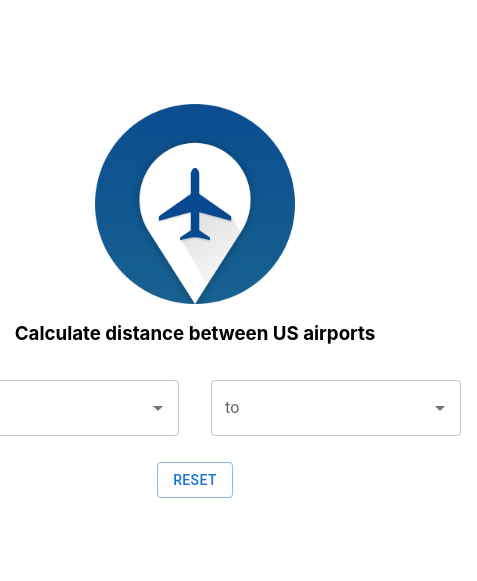
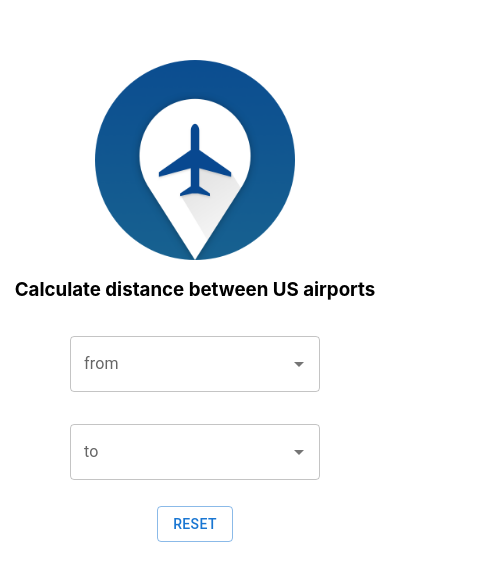
Before and after one commit to NoelBq/airportsDistanceUS, a React (Create React App) app: page / in a window 390 px wide. Shown: the part 121-702 px from the top of the page, 477 px wide, since content can reach past the window. Built offline with nearby package versions, Linux system fonts and the light colour scheme.

Commit message:
removes extra imports

```diff
--- a/src/components/inputsContainer/Input.tsx
+++ b/src/components/inputsContainer/Input.tsx
@@ -11,8 +11,8 @@ function Input({airports, label, handleCalculateDistance}:any) {
   return (
     <Stack spacing={2} width="250px" margin={2}>
         <Autocomplete
+            isOptionEqualToValue={(option, value) => option.name === value.name}
              sx={{ width: 250 }}
-
             options={airports}
             filterOptions={filterOptions}
             onChange={(e:any, value:any) => {
--- a/src/components/inputsContainer/InputsContainer.tsx
+++ b/src/components/inputsContainer/InputsContainer.tsx
@@ -1,9 +1,15 @@
-import React, { useState } from 'react'
 import Input from './Input'
 import './styles.css'
 
+type Props = {
+    distanceprop: number;
+    airports: string[];
+    handleCalculateDistance: (value: Object, label: string) => void
+}
 
-const InputsContainer = (props: any) => {
+const InputsContainer = (props: Props) => {
+
+
 
     return (
         <div className='container'>
@@ -12,7 +18,7 @@ const InputsContainer = (props: any) => {
                 <Input handleCalculateDistance={props.handleCalculateDistance} airports={props.airports} label="to" />
             </div>
             <div className='text'>
-                 {props.distanceprop != 0 && (
+                 {props.distanceprop !== 0 && (
                     <span>Distance in Nautical Miles: {props.distanceprop.toFixed(2)}</span>
                  )}
 
--- a/src/components/inputsContainer/styles.css
+++ b/src/components/inputsContainer/styles.css
@@ -17,3 +17,10 @@
     font-weight: bold;
     margin-bottom: 10px;
 }
+
+@media only screen and (max-width: 560px) {
+    .input-wrapper {
+        display: flex;
+        flex-direction: column;
+    }
+}
--- a/src/pages/Main.tsx
+++ b/src/pages/Main.tsx
@@ -7,11 +7,13 @@ import { AxiosError } from 'axios';
 import { Button } from '@mui/material';
 import Title from '../components/title/Title';
 
+type SetProps = Object | null | any
+
 function Main() {
 
     const [airports, setAirports] = useState([]);
-    const [from, setFrom] = useState(null);
-    const [to, setTo] = useState(null);
+    const [from, setFrom] = useState<SetProps>(null);
+    const [to, setTo] = useState<SetProps>(null);
     const [distanceNMresult, setdistanceNMresult] = useState(0)
     async function getUsAirports() {
         try {
@@ -59,7 +61,7 @@ function Main() {
         }
     }, [from, to])
 
-    const setAirportsForDistance = (value: any, label: string) => {
+    const setAirportsForDistance = (value: Object, label: string) => {
         if (label === 'from') {
             setFrom(value)
         } else if (label === 'to') {
@@ -79,9 +81,9 @@ function Main() {
                     <div className=''>
                         <InputsContainer distanceprop={distanceNMresult} handleCalculateDistance={setAirportsForDistance} airports={airports} />
                     </div>
-                    <div>
-                        <Button className='btn' onClick={resetVal} variant="outlined">Reset</Button>
-                    </div>
+
+                    <Button className='btn' onClick={resetVal} variant="outlined">Reset</Button>
+
                 </div>
 
             </div>
```
Also changed, not shown: 1 other file (tests, documents, lock files or other folders).
